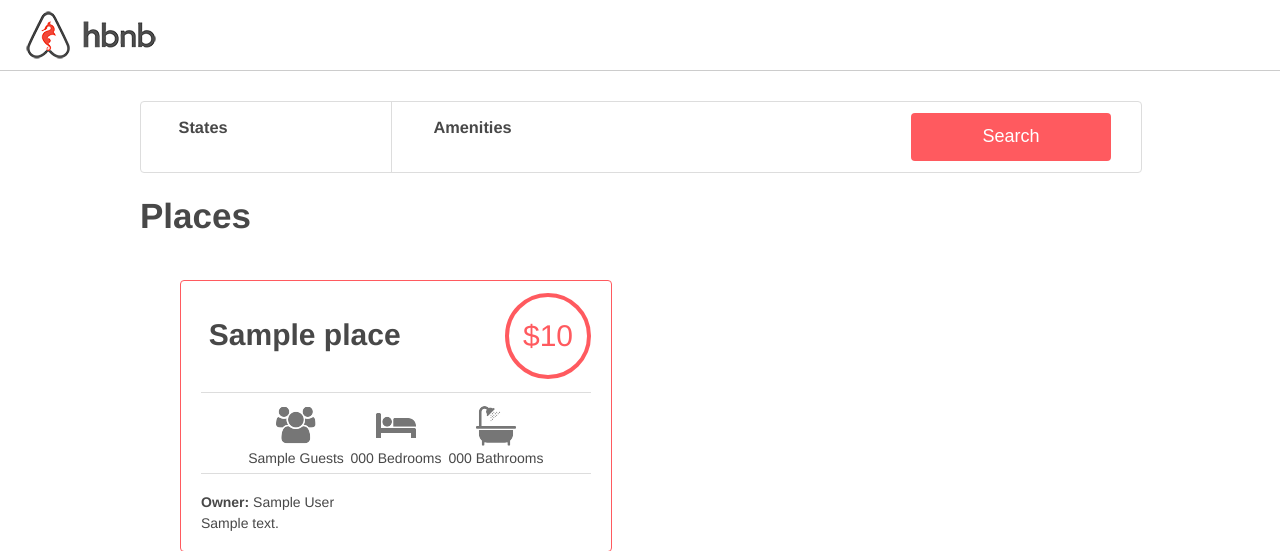
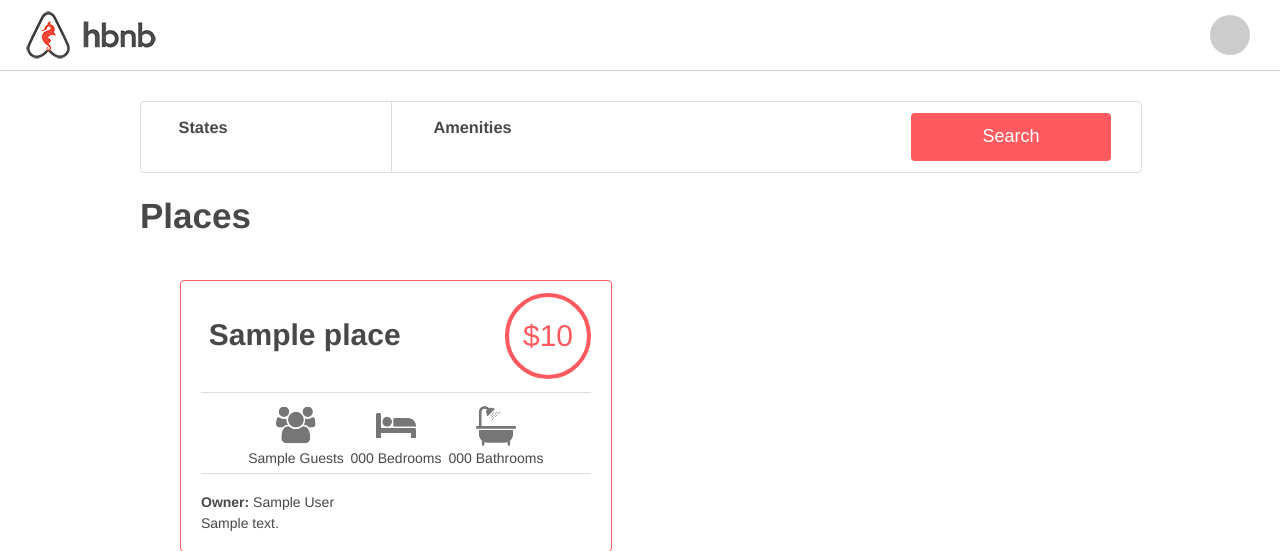
Before and after one commit to RayBar72/AirBnB_clone_v4, a Flask app: template web_dynamic/templates/2-hbnb.html in a window 1280 px wide. Shown: the top 551 px of the page. Run offline with Flask 2, Linux system fonts and the light colour scheme; the template is opened without the code that fills it: most values are stand-ins (such as "Sample title", 1, 10 or a date in 2020); some libraries are stand-ins or nearby versions.

Commit message:
Fixed up to task 3

```diff
--- a/web_dynamic/static/styles/3-header.css
+++ b/web_dynamic/static/styles/3-header.css
@@ -3,12 +3,13 @@ header {
     height: 70px;
     width: 100%;
     border-bottom: 1px solid #CCCCCC;
+    display: flex;
+    align-items: center;
 }
+
 #api_status {
-    position: relative;
-    margin: 0 30px 0 auto;
-    top: 50%;
-    transform: translateY(-50%);
+    margin-left: auto;
+    margin-right: 30px;
     width: 40px;
     height: 40px;
     border-radius: 50%;
--- a/web_dynamic/templates/2-hbnb.html
+++ b/web_dynamic/templates/2-hbnb.html
@@ -14,7 +14,7 @@
   </head>
   <body>
     <header>
-      <div class="api_status"></div>
+      <div id="api_status"></div>
     </header>
     <div class="container">
       <section class="filters">
```
